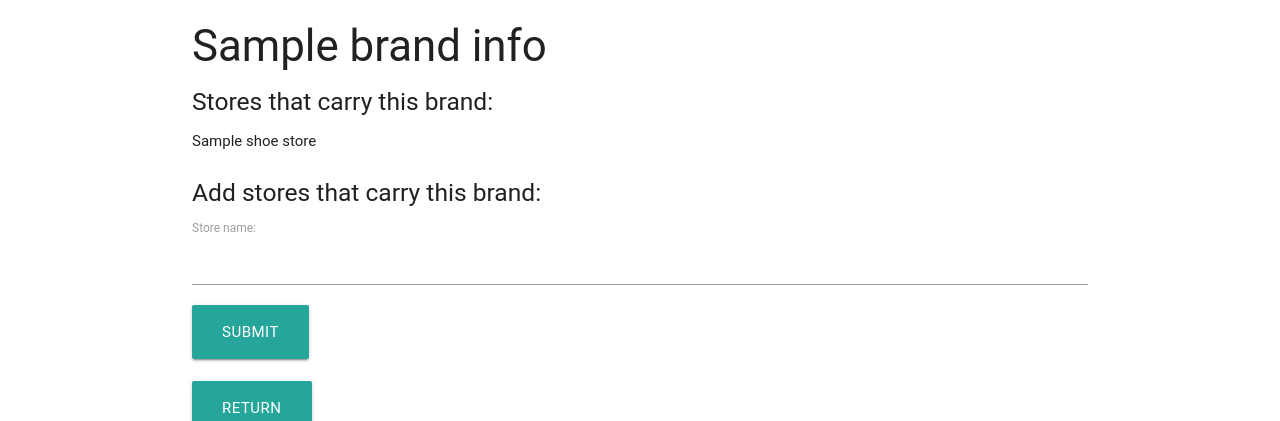
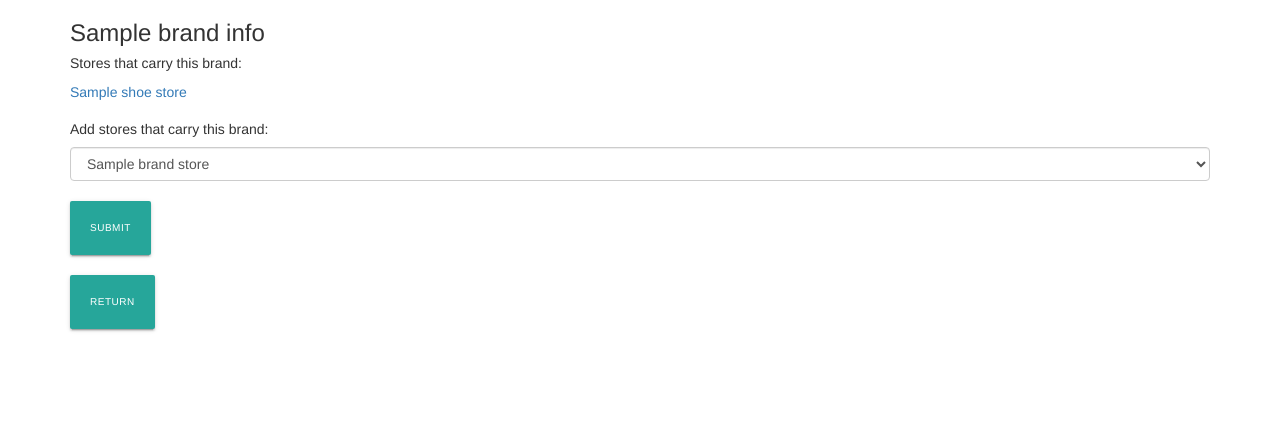
Before and after one commit to browneryan/zappos-php, a PHP site: template views/brand_info.html.twig in a window 1280 px wide. Shown: the top 421 px of the page. Run offline with PHP 8.4, Linux system fonts and the light colour scheme; the template is opened without the code that fills it: most values are stand-ins (such as "Sample title", 1, 10 or a date in 2020); some libraries are stand-ins or nearby versions; some web fonts are replaced.

Commit message:
Add select form

```diff
--- a/views/brand_info.html.twig
+++ b/views/brand_info.html.twig
@@ -1,11 +1,12 @@
 <!DOCTYPE html>
 <html>
   <head>
-    <link rel="stylesheet" href="https://cdnjs.cloudflare.com/ajax/libs/materialize/0.97.5/css/materialize.min.css">
-    <link rel="stylesheet" href="/css/styles.css" media="all">
-    <script type="text/javascript" src="https://code.jquery.com/jquery-2.1.1.min.js"></script>
-    <script src="https://cdnjs.cloudflare.com/ajax/libs/materialize/0.97.5/js/materialize.min.js"></script>
-    <meta charset="utf-8">
+      <meta charset="utf-8">
+      <link rel="stylesheet" href="https://cdnjs.cloudflare.com/ajax/libs/materialize/0.97.5/css/materialize.min.css">
+      <script type="text/javascript" src="https://code.jquery.com/jquery-2.1.1.min.js"></script>
+      <script src="https://cdnjs.cloudflare.com/ajax/libs/materialize/0.97.5/js/materialize.min.js"></script>
+      <link rel="stylesheet" href="https://maxcdn.bootstrapcdn.com/bootstrap/3.3.6/css/bootstrap.min.css" integrity="sha384-1q8mTJOASx8j1Au+a5WDVnPi2lkFfwwEAa8hDDdjZlpLegxhjVME1fgjWPGmkzs7" crossorigin="anonymous">
+      <link rel="stylesheet" href="/css/styles.css" media="all">
     <title>Zappos</title>
   </head>
   <body>
@@ -14,24 +15,37 @@
        <h5>Stores that carry this brand:</h5>
         {% if shoe_stores is not empty %}
           <ul>
-            {% for shoe in shoe_stores %}
-              <li>{{ shoe.getName }}</li>
+            {% for store in shoe_stores %}
+              <li><a href="/store/{{ store.getId }}">{{ store.getName }}</a></li>
             {% endfor %}
           </ul>
             {% else %}
-              <p>There are no stores listed...</p>
+              <p>There are no stores listed...
         {% endif %}
         <div class="add-features">
           <div class="row">
             <div class="col s12">
               <h5>Add stores that carry this brand:</h5>
-              <form action="/brand/{{ brands.getId }}/add_store" method="post">
+              <!-- <form action="/brand/{{ brands.getId }}/add_store" method="post">
                 <label for="name">Store name:</label>
                 <input type="text" name="name" id="name">
                 </br>
                 <button type="submit" class="waves-effect waves-light btn-large" name="button">Submit</button>
               </form>
+              <br> -->
+
+              <form action="/brand/{{ brands.getId }}/add_store" method="post">
+                <input type="hidden" name="name" value="{{ brands.getId }}">
+                  <select name="id" class="form-control">
+                    {% for brand_store in brand_stores %}
+                      <option value="{{ brand_store.getId }}">{{ brand_store.getName }}</option>
+                    {% endfor %}
+                  </select>
+                 <br>
+                <button type="submit" class="waves-effect waves-light btn-large" name="button">Submit</button>
+              </form>
               <br>
+
               <!-- <form action="/store/\\ shoe_stores.getId \\/delete" method="post">
                 <input name="_method" type="hidden" value="delete">
                 <button type="submit" class="waves-effect waves-light btn-large" name="button">Delete</button>
--- a/views/brands.html.twig
+++ b/views/brands.html.twig
@@ -18,7 +18,7 @@
             {% endfor %}
           </ul>
             {% else %}
-              <p>There are no brands listed</p>
+              <p>There are no brands listed...</p>
         {% endif %}
       <div class="add-features">
          <div class="row">
```
